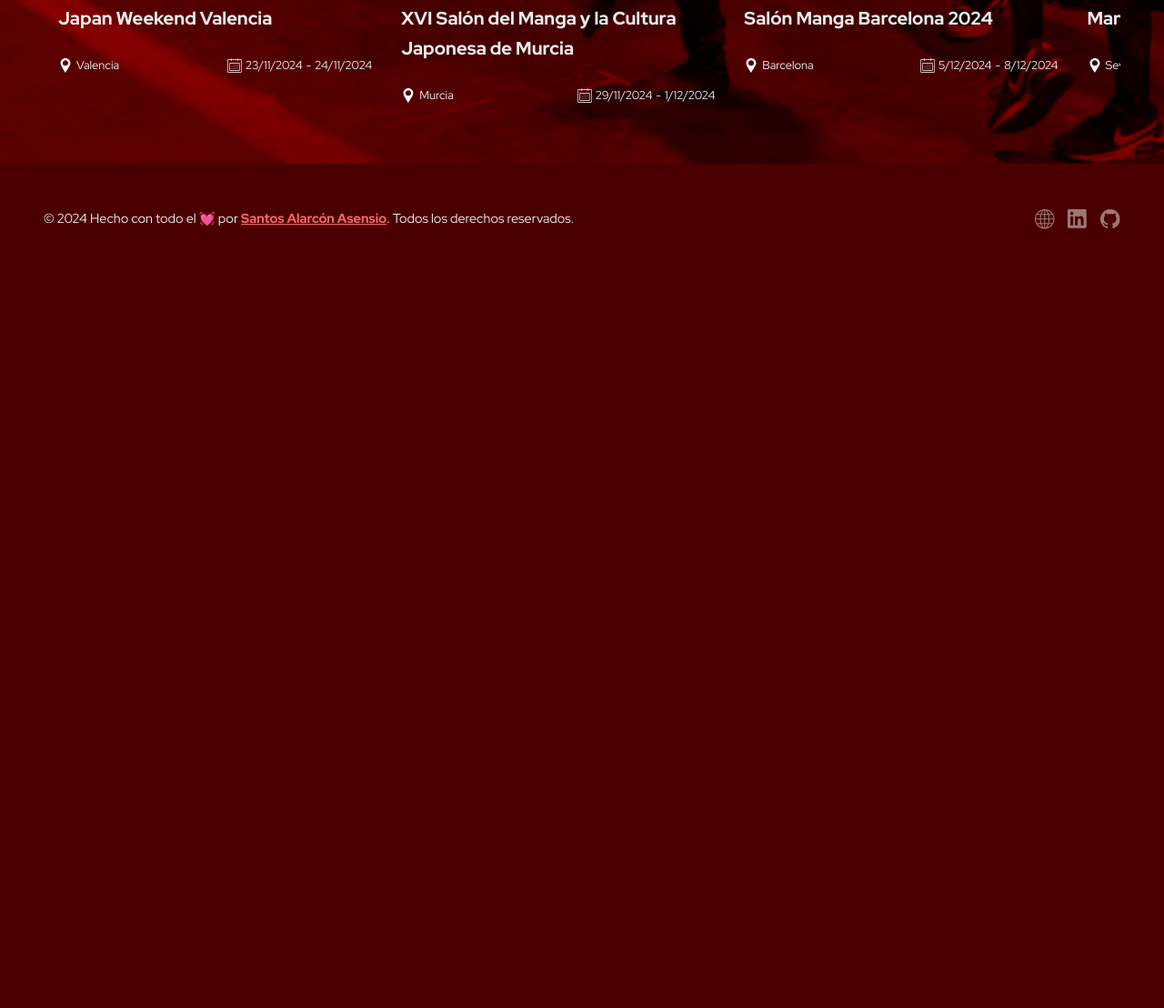
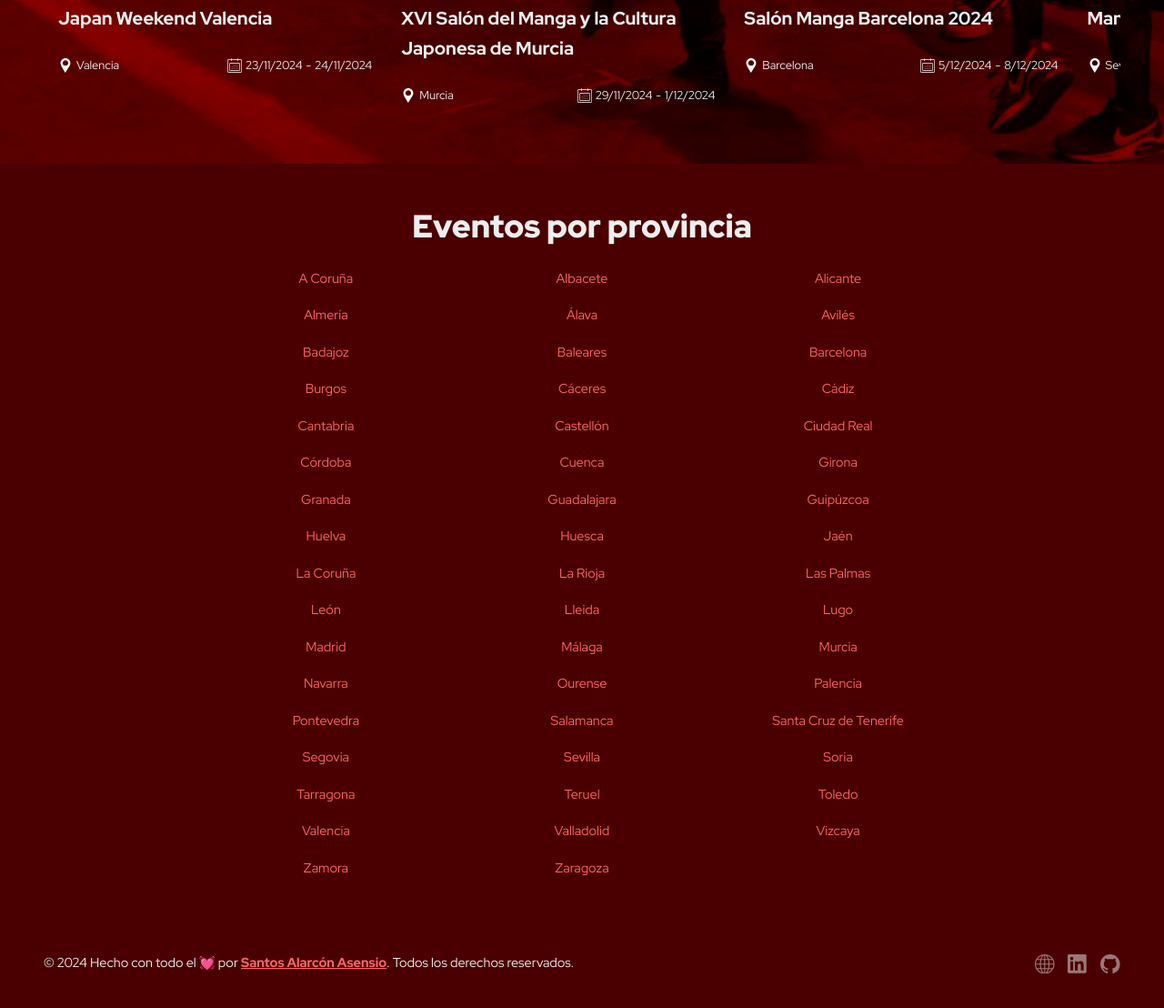
Before and after one commit to SantosAlarcon/eventosmanga, an Astro site: page / in a window 1280 px wide. Shown: the part 1158-2266 px from the top of the page at 91% size. Before the commit the page ends 1458 px from the top, so only its background shows below. Built offline with nearby package versions, Linux system fonts and the light colour scheme; Astro itself is replaced by a stand-in of ours.

Commit message:
footer: added provinces list

```diff
--- a/src/components/Footer.astro
+++ b/src/components/Footer.astro
@@ -1,8 +1,19 @@
 ---
 const today = new Date();
+import { provinces } from "../content/provinces";
 ---
 
 <footer>
+    <div class="footer__provinces">
+        <h2 class="footer__provinces__title">Eventos por provincia</h2>
+
+        <ul class="footer__provinces__list">
+            {provinces.map(province => (
+                <li><a class="footer__provinces__list__item" href={`/eventosmanga/eventos/${province.slug}`}>{province.name}</a></li>
+            ))}
+        </ul>
+    </div>
+    <div class="footer__copyright">
         <div class="copyright">
             &copy; {today.getFullYear()} Hecho con todo el 💓 por <a
                 href="https://www.santosalarcon.es"
@@ -10,7 +21,11 @@
             >. Todos los derechos reservados.
         </div>
         <div class="social-links">
-        <a href="https://www.santosalarcon.es" target="_blank" class="social__links__link">
+            <a
+                href="https://www.santosalarcon.es"
+                target="_blank"
+                class="social__links__link"
+            >
                 <span class="sr-only">Página Web</span>
                 <svg
                     fill="currentColor"
@@ -49,7 +64,11 @@
                     ></path>
                 </svg>
             </a>
-        <a href="https://github.com/SantosAlarcon" target="_blank" class="social__links__link">
+            <a
+                href="https://github.com/SantosAlarcon"
+                target="_blank"
+                class="social__links__link"
+            >
                 <span class="sr-only">GitHub de Santos Alarcón</span>
                 <svg
                     viewBox="0 0 16 16"
@@ -64,15 +83,17 @@
                 >
             </a>
         </div>
+    </div>
 </footer>
 <style>
     footer {
-        font-size: .9rem;
+        font-size: 0.9rem;
         padding: 3rem;
         background-color: var(--red);
         color: var(--foreground);
         text-align: center;
         display: flex;
+        flex-direction: column;
         justify-content: space-between;
         align-items: center;
 
@@ -87,13 +108,72 @@
             padding-bottom: 7rem;
         }
     }
+
+    .footer__provinces {
+        display: flex;
+        flex-direction: column;
+        gap: 1rem;
+        width: 70%;
+
+        @media (width <= 640px) {
+            width: 100%;
+            flex-direction: column;
+            gap: 1rem;
+        }
+    }
+
+    .footer__provinces__title {
+        @media (width <= 640px) {
+            font-size: clamp(1.5rem, 2vw, 2rem);
+        }
+    }
+
+    .footer__provinces__list {
+        list-style: none;
+        display: grid;
+        grid-template-columns: repeat(auto-fit, minmax(200px, 1fr));
+        gap: 1rem;
+        padding-bottom: 5rem;
+
+        & li {
+            transition: all 0.25s ease-in-out;
+        }
+
+        & li:hover {
+            transform: scale(1.1);
+            font-weight: 900;
+        }
+
+        @media (width <= 640px) {
+            grid-template-columns: repeat(auto-fit, minmax(150px, 1fr));
+        }
+    }
+
+    .footer__provinces__list__item {
+        color: var(--white);
+        text-decoration: none;
+    }
+
+    .footer__copyright {
+        display: flex;
+        justify-content: space-between;
+        gap: 1rem;
+        width: 100%;
+
+        @media (width <= 640px) {
+            flex-direction: column;
+            align-items: center;
+            gap: 0.5rem;
+        }
+    }
+
     .social-links {
         display: flex;
         justify-content: center;
         gap: 1em;
     }
     .social-links a {
-        transition: all .25s ease-in-out;
+        transition: all 0.25s ease-in-out;
         text-decoration: none;
         color: var(--white);
         opacity: 0.5;
--- /dev/null
+++ b/src/content/provinces.ts
@@ -0,0 +1,52 @@
+export const provinces = [
+    {name: "A Coruña", slug: "a-coruna"},
+    {name: "Albacete", slug: "albacete"},
+    {name: "Alicante", slug: "alicante"},
+    {name: "Almería", slug: "almeria"},
+    {name: "Álava", slug: "alava"},
+    {name: "Avilés", slug: "aviles"},
+    {name: "Badajoz", slug: "badajoz"},
+    {name: "Baleares", slug: "baleares"},
+    {name: "Barcelona", slug: "barcelona"},
+    {name: "Burgos", slug: "burgos"},
+    {name: "Cáceres", slug: "caceres"},
+    {name: "Cádiz", slug: "cadiz"},
+    {name: "Cantabria", slug: "cantabria"},
+    {name: "Castellón", slug: "castellon"},
+    {name: "Ciudad Real", slug: "ciudad-real"},
+    {name: "Córdoba", slug: "cordoba"},
+    {name: "Cuenca", slug: "cuenca"},
+    {name: "Girona", slug: "girona"},
+    {name: "Granada", slug: "granada"},
+    {name: "Guadalajara", slug: "guadalajara"},
+    {name: "Guipúzcoa", slug: "guipuzcoa"},
+    {name: "Huelva", slug: "huelva"},
+    {name: "Huesca", slug: "huesca"},
+    {name: "Jaén", slug: "jaen"},
+    {name: "La Coruña", slug: "la-coruna"},
+    {name: "La Rioja", slug: "la-rioja"},
+    {name: "Las Palmas", slug: "las-palmas"},
+    {name: "León", slug: "leon"},
+    {name: "Lleida", slug: "lleida"},
+    {name: "Lugo", slug: "lugo"},
+    {name: "Madrid", slug: "madrid"},
+    {name: "Málaga", slug: "malaga"},
+    {name: "Murcia", slug: "murcia"},
+    {name: "Navarra", slug: "navarra"},
+    {name: "Ourense", slug: "ourense"},
+    {name: "Palencia", slug: "palencia"},
+    {name: "Pontevedra", slug: "pontevedra"},
+    {name: "Salamanca", slug: "salamanca"},
+    {name: "Santa Cruz de Tenerife", slug: "santa-cruz-de-tenerife"},
+    {name: "Segovia", slug: "segovia"},
+    {name: "Sevilla", slug: "sevilla"},
+    {name: "Soria", slug: "soria"},
+    {name: "Tarragona", slug: "tarragona"},
+    {name: "Teruel", slug: "teruel"},
+    {name: "Toledo", slug: "toledo"},
+    {name: "Valencia", slug: "valencia"},
+    {name: "Valladolid", slug: "valladolid"},
+    {name: "Vizcaya", slug: "vizcaya"},
+    {name: "Zamora", slug: "zamora"},
+    {name: "Zaragoza", slug: "zaragoza"},
+]
```
Lines whose indentation alone changed are shown as unchanged.
